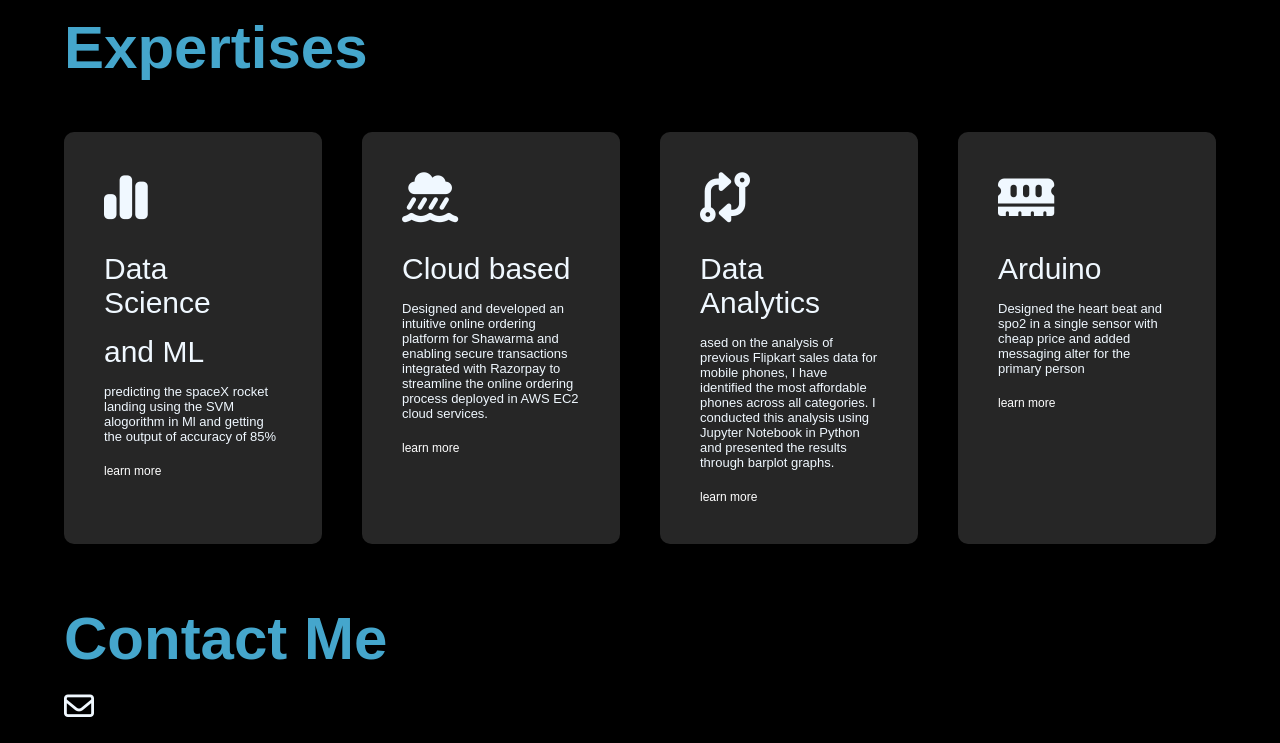
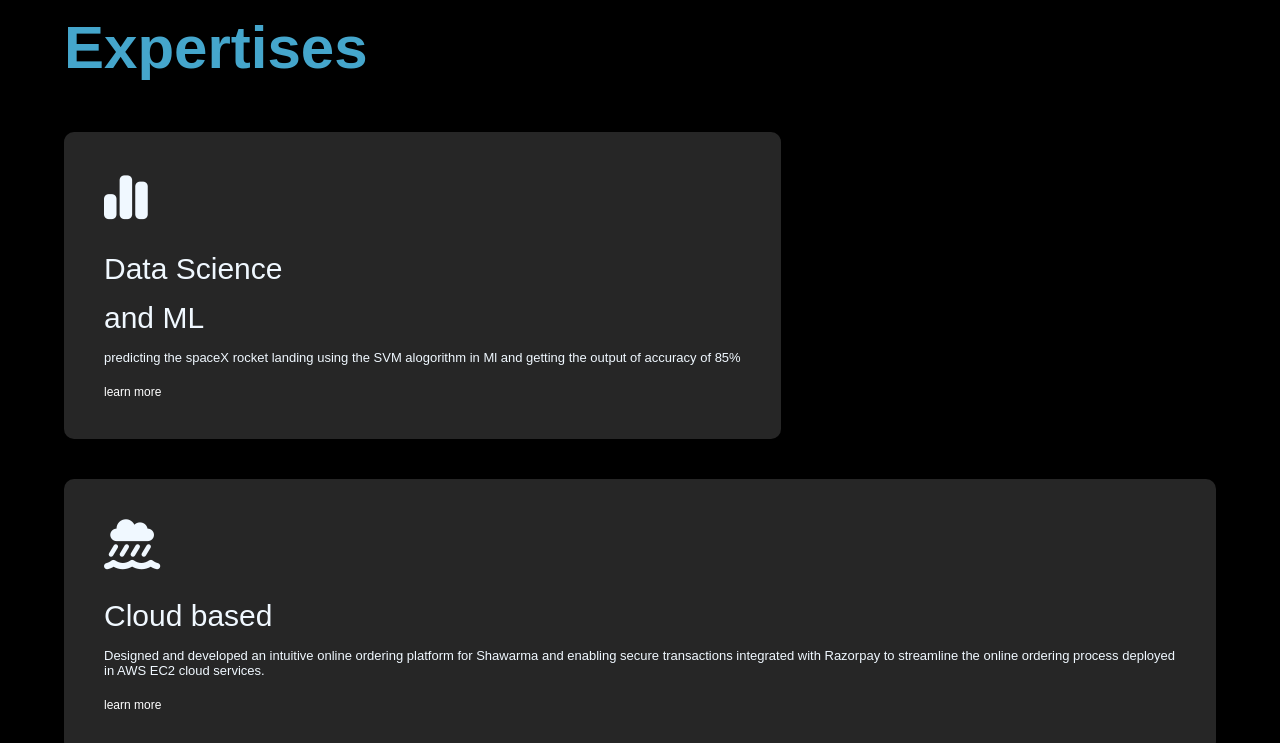
Before and after one commit to DINESH-SRIHARI/portfolio, a plain HTML site: page index.html in a window 1280 px wide. Shown: the part 1640-2383 px from the top of the page. Drawn offline with Linux system fonts and the light colour scheme.

Commit message:
style.css

```diff
--- a/style.css
+++ b/style.css
@@ -118,10 +118,11 @@ nav ul li a:hover::after{
     padding: 30px 0;
 }
 .services-list{
-    display: grid;
+    display: flex;
     grid-template-columns: repeat(auto-fit,minmax(250px,1fr));
     grid-gap: 40px;
     margin-top: 50px;
+    flex-wrap:wrap;
 }
 .services-list div{
     background: #262626;
```
